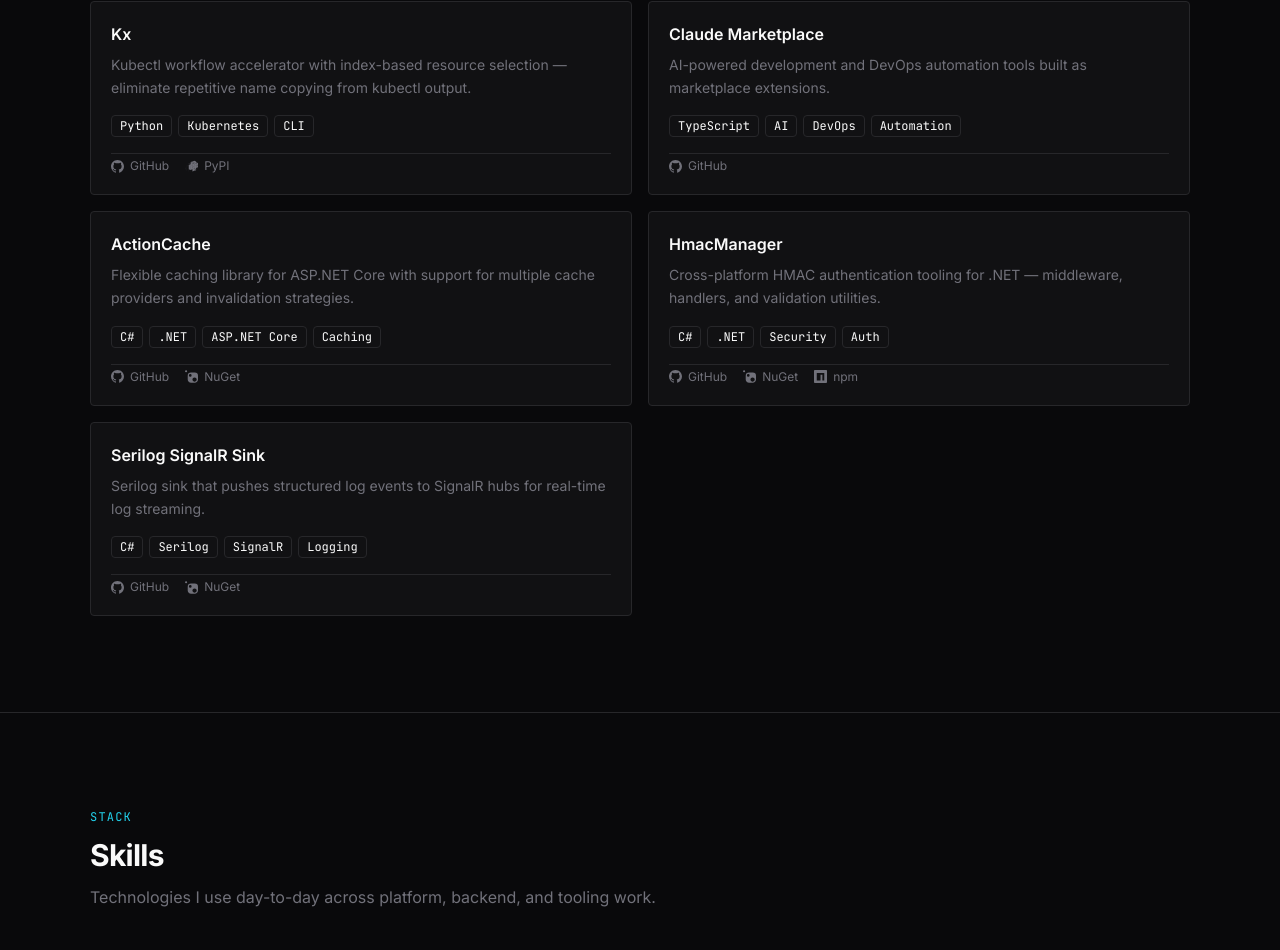
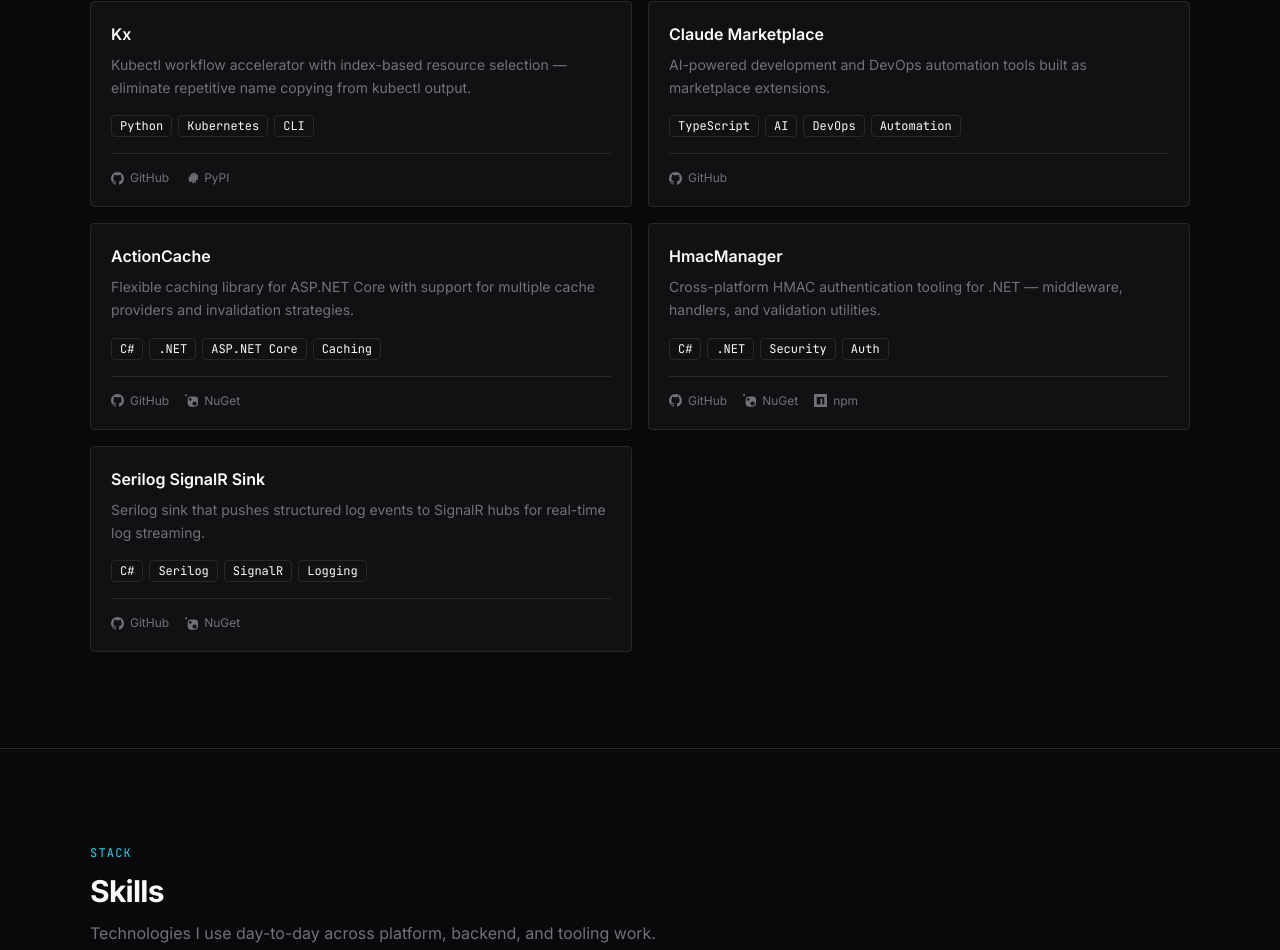
Before and after one commit to jzills/jzills.github.io, a React (Vite) app: page / in a window 1280 px wide. Shown: the part 2458-3408 px from the top of the page. Built offline with nearby package versions, Linux system fonts and the light colour scheme.

Commit message:
fix(projects): increase icon row padding-top to 1em

```diff
--- a/src/components/sections/Projects.tsx
+++ b/src/components/sections/Projects.tsx
@@ -48,7 +48,7 @@
                     ))}
                   </div>
 
-                  <div className="flex items-center gap-4 pt-1 border-t border-border">
+                  <div className="flex items-center gap-4 pt-[1em] border-t border-border">
                     <a
                       href={project.githubUrl}
                       target="_blank"
```
